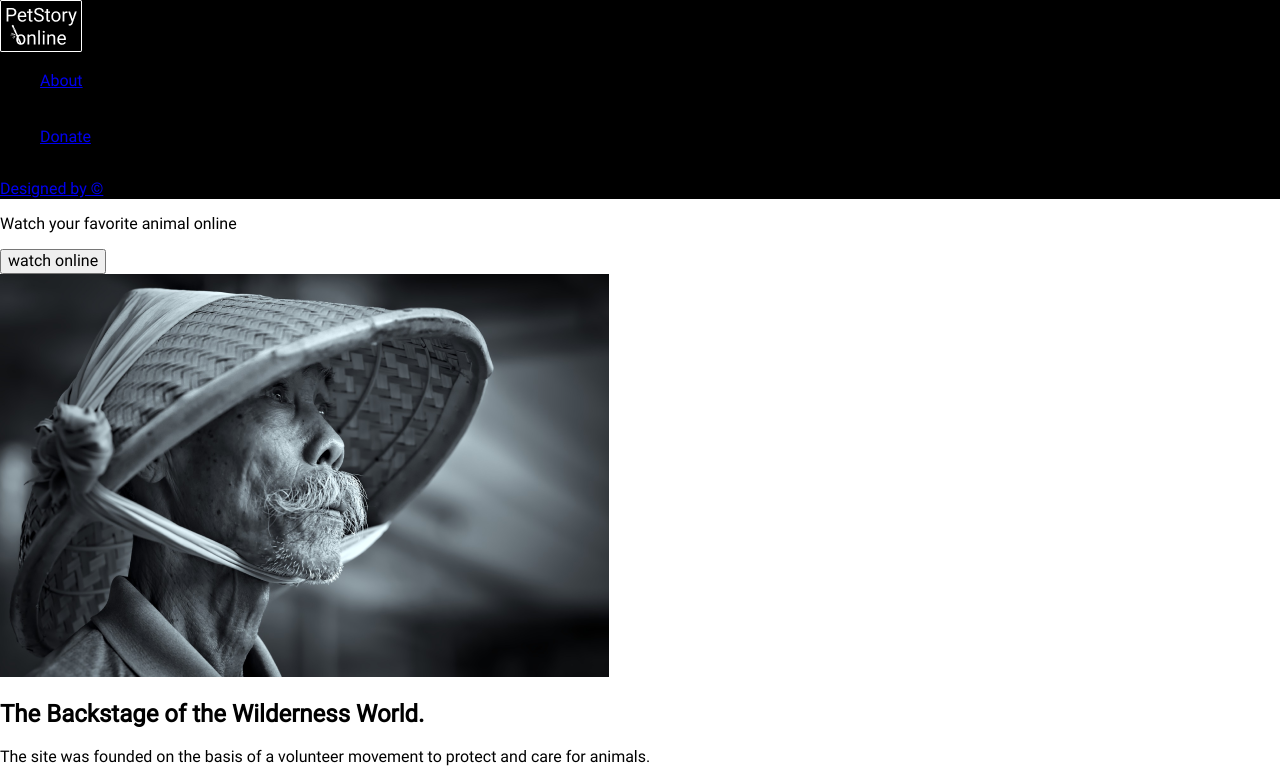
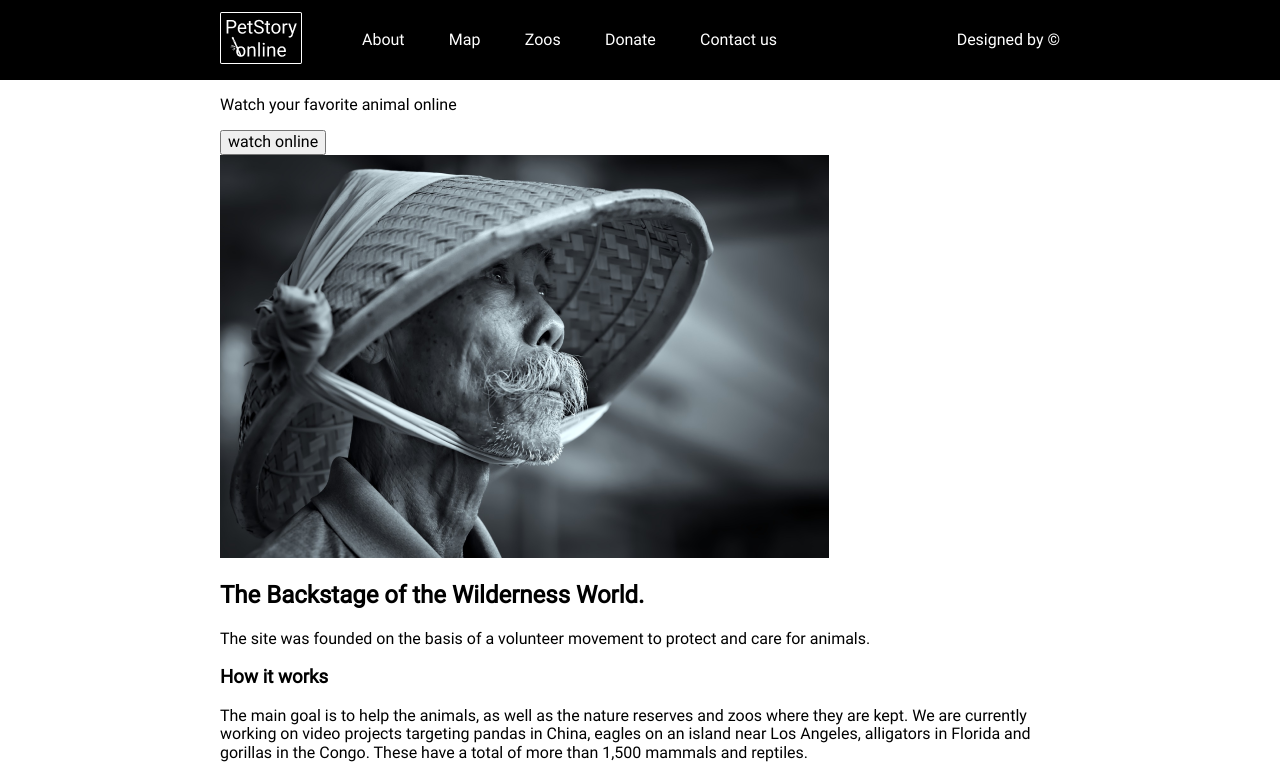
Before and after one commit to wecansur/online_zoo, a website built with webpack: page src/pages/main/index.html in a window 1280 px wide. Shown: the top 779 px of the page. Built offline with nearby package versions, Linux system fonts and the light colour scheme.

Commit message:
feat: stylize header

```diff
--- a/src/pages/main/index.html
+++ b/src/pages/main/index.html
@@ -10,33 +10,41 @@
 </head>
 <body>
     <header class="header" id="header">
-
-        <a href="#header" class="about-link">
+        <div class="container">
+            <div class="logo-n-nav">
+                <a href="./index.html" class="link about-link">
                     <img src="/src/assets/images/logo.png" alt="logo">
                 </a>
-        <nav>
+                <nav class="nav">
                     <ul class="nav-list">
                         <li class="nav-item">
-                    <a href="./index.html">About</a>
+                            <a href="./index.html" class="link">About</a>
                         </li>
                         <li class="nav-item">Map</li>
                         <li class="nav-item">Zoos</li>
                         <li class="nav-item">
-                    <a href="./donate-page.html">Donate</a>
+                            <a href="./donate-page.html" class="link">Donate</a>
                         </li>
-                <li class="nav-item">Contact us</li>
+                        <li class="nav-item">Contact&nbsp;us</li>
                     </ul>
-            <a href="https://www.figma.com/file/jfEFwkXVj1WRq7sUHDr8os/PetStory-online?t=EqwyMDZfG98JYNfr-0">Designed by &copy</a>
                 </nav>
+            </div>
+
+            <a href="https://www.figma.com/file/jfEFwkXVj1WRq7sUHDr8os/PetStory-online?t=EqwyMDZfG98JYNfr-0" class="link">Designed by &copy</a>
+        </div>
 
     </header>
 
     <main>
         <section class="watch-animal">
+            <div class="container">
                 <p class="watch-title">Watch your favorite animal online</p>
                 <button class="circle-button">watch online</button>
+            </div>
+
         </section>
         <section class="backstage">
+            <div class="container">
                 <img src="/src/assets/images/backstage.png" alt="old-man">
                 <div class="backstage-content">
                     <h2 class="backstage-title">The Backstage of the Wilderness World.</h2>
@@ -44,9 +52,11 @@
                     <h3 class="backstage-subtitle">How it works </h3>
                     <p class="backstage-text">The main goal is to help the animals, as well as the nature reserves and zoos where they are kept. We are currently working on video projects targeting pandas in China, eagles on an island near Los Angeles, alligators in Florida and gorillas in the Congo. These have a total of more than 1,500 mammals and reptiles.</p>
                 </div>
+            </div>
         </section>
 
         <section class="pets">
+            <div class="container">
                 <div class="slider">
                     <img src="/src/assets/svg/arrow-left.svg" alt="arrow-left">
                     <div class="pets-container">
@@ -114,9 +124,12 @@
                     <img src="/src/assets/svg/arrow-right.svg" alt="arrow-right">
                 </div>
                 <button class="circle-button">choose your favorite</button>
+            </div>
+
         </section>
 
         <section class="pick-n-feed">
+            <div class="container">
                 <div class="pick-container">
                     <h2 class="pick-title">Pick and feed a friend</h2>
                     <p class="pick-text-big">We know the animals bring you joy, and in these extraordinary times, we`re glad.</p>
@@ -141,9 +154,11 @@
                     </div>
                     <button class="circle-button">Feed a friend now</button>
                 </div>
+            </div>
         </section>
 
         <section class="testimonials">
+            <div class="container">
                 <h2 class="testimonials-title">Testimonials</h2>
             <div class="testimonials-countainer">
                 <div class="testimonials-item">
@@ -201,42 +216,45 @@
                 </div>
                 <button class="square-button">leave feedback</button>
             </div>
+            </div>
         </section>
     </main>
+
     <footer class="footer">
-        <a href="#header" class="about-link">
+        <div class="container">
+            <a href="./index.html" class="about-link link">
                 <img src="/src/assets/images/logo.png" alt="logo">
             </a>
             <button class="square-button">donate for volunteers</button>
 
             <ul class="social-media-list">
                 <li class="social-media-item">
-                <a href="https://www.facebook.com/" class="social-media-link">
+                    <a href="https://www.facebook.com/" class="social-media-link link">
                         <img src="/src/assets/icons/facebook.png" alt="facebook">
                     </a>
                 </li>
 
                 <li class="social-media-item">
-                <a href="https://twitter.com/" class="social-media-link">
+                    <a href="https://twitter.com/" class="social-media-link link">
                         <img src="/src/assets/icons/twitter.png" alt="twitter">
                     </a>
                 </li>
 
                 <li class="social-media-item">
-                <a href="https://instagram.com/" class="social-media-link">
+                    <a href="https://instagram.com/" class="social-media-link link">
                         <img src="/src/assets/icons/instagram.png" alt="instagram">
                     </a>
                 </li>
 
                 <li class="social-media-item">
-                <a href="https://youtube.com/" class="social-media-link">
+                    <a href="https://youtube.com/" class="social-media-link link">
                         <img src="/src/assets/icons/youtube.png" alt="youtube">
                     </a>
                 </li>
             </ul>
             <ul class="nav-list">
                 <li class="nav-item">
-                <a href="./index.html">About</a>
+                    <a href="./index.html" class="link">About</a>
                 </li>
                 <li class="nav-item">Map</li>
                 <li class="nav-item">Zoos</li>
@@ -255,6 +273,7 @@
                 <p>Designed by Alisa Samborskaya</p>
                 <p>©RSSchool & ©Yem Digital 2021</p>
             </div>
+        </div>
     </footer>
 </body>
 </html>
--- a/src/sass/abstracts/_mixins.scss
+++ b/src/sass/abstracts/_mixins.scss
@@ -2,3 +2,9 @@
     background: linear-gradient(315.75deg, rgba(254, 210, 144, 0.7) 30.06%, #FEBDAB 100.95%, rgba(254, 210, 144, 0.7) 106.36%), linear-gradient(315.75deg, rgba(254, 189, 171, 0.74) 30.06%, rgba(243, 169, 248, 0.66) 50.74%, #E0D8F0 80.49%, #EAF7FE 127.9%, #EAF7FE 149.54%), linear-gradient(315.75deg, rgba(254, 189, 171, 0.74) 30.06%, rgba(243, 169, 248, 0.66) 50.74%, #E0D8F0 80.49%, #EAF7FE 127.9%, #EAF7FE 149.54%);
     opacity: 0.9;
 }
+
+@mixin desktop-container {
+    max-width: 1600px;
+    margin: auto;
+    padding: 0 220px;
+}
--- a/src/sass/base/_base-styles.scss
+++ b/src/sass/base/_base-styles.scss
@@ -5,3 +5,7 @@
 body {
     font-family: 'Roboto', sans-serif;
 }
+
+.container {
+    @include desktop-container;
+}
--- /dev/null
+++ b/src/sass/components/_links.scss
@@ -0,0 +1,10 @@
+.link {
+    text-decoration: none;
+    color: #FFFFFF;
+
+    &:hover {
+        color: $orange;
+        cursor: pointer;
+        transition: .3s;
+    }
+}
--- a/src/sass/components/main.scss
+++ b/src/sass/components/main.scss
@@ -1 +1,2 @@
 @import "./buttons";
+@import "./links";
--- a/src/sass/layout/_header.scss
+++ b/src/sass/layout/_header.scss
@@ -1,4 +1,47 @@
 .header {
     background-color: #000000;
-    backdrop-filter: blur(2px);;
+    backdrop-filter: blur(2px);
+
+    .container {
+        display: flex;
+        justify-content: space-between;
+        align-items: center;
+        height: 80px;
+    }
+    .logo-n-nav {
+        display: flex;
+        align-items: center;
+        width: 620px;
+        height: 100%;
+
+        .nav {
+            width: 475px;
+        }
+
+        .nav-list {
+            display: flex;
+            justify-content: space-between;
+            padding-left: 60px;
+
+            font-style: normal;
+            font-weight: 500;
+            font-size: 16px;
+            line-height: 22px;
+            color: #FFFFFF;
+
+            list-style: none;
+        }
+
+        .nav-item {
+            &:hover {
+                color: $orange;
+                cursor: pointer;
+                transition: .3s;
+            }
+        }
+
+
+    }
+
+
 }
```
Also changed, not shown: src/pages/donate/donate-page.html (+23 -12 lines). Lines whose indentation alone changed are shown as unchanged.
